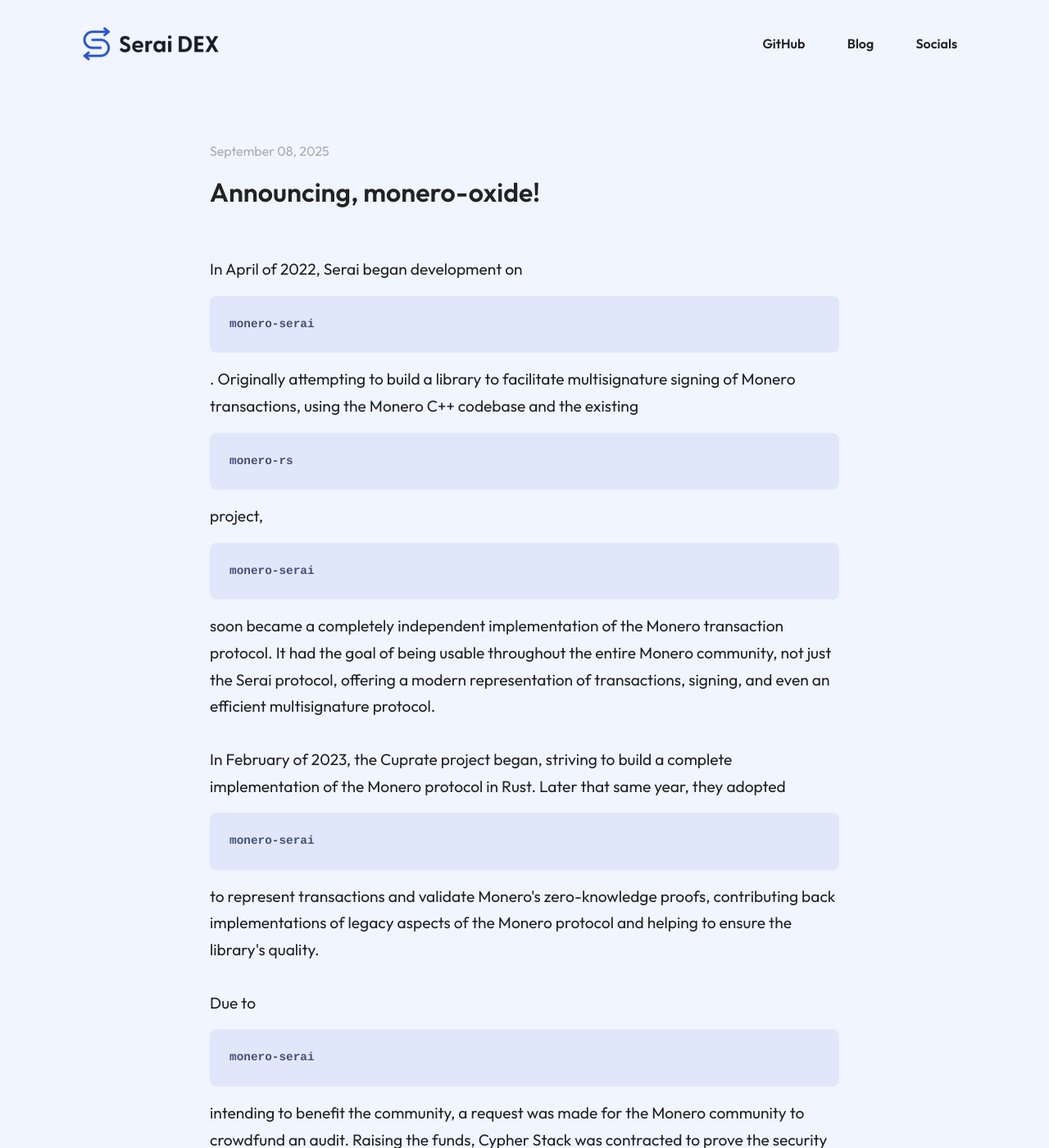
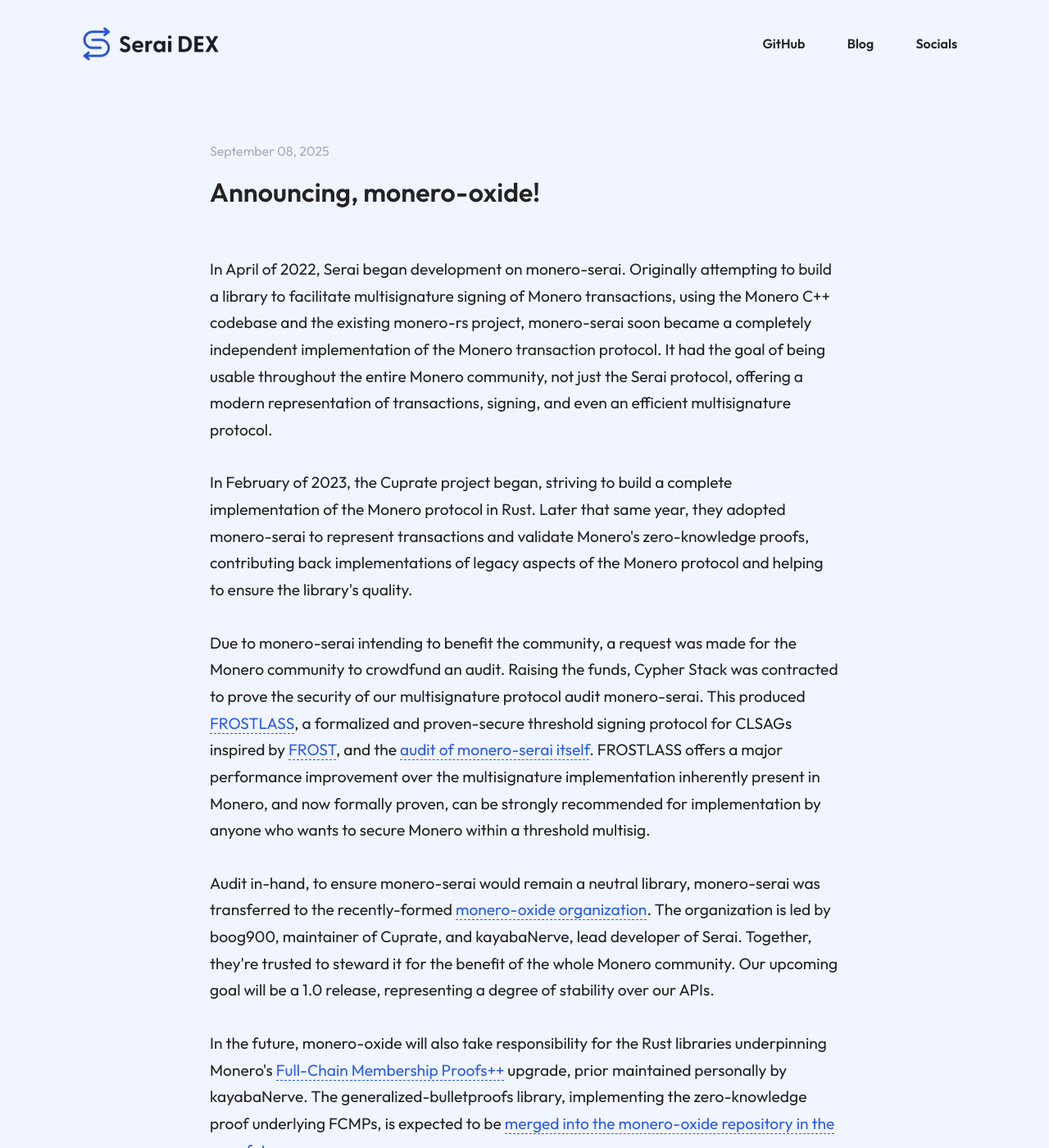
Before and after one commit to serai-dex/serai-dex.github.io, a Jekyll site: the page built from _posts/2025-09-08-monero-serai-oxide.md, in a window 1280 px wide and 1400 px high. Shown: the whole window at 82% size. Built offline with Jekyll 4.4.1, drawn with Linux system fonts in a browser that asks for light colours; some of the changed text lies outside the part shown.

Commit message:
Remove code ticks around names of libraries

```diff
--- a/_posts/2025-09-08-monero-serai-oxide.md
+++ b/_posts/2025-09-08-monero-serai-oxide.md
@@ -3,10 +3,10 @@
 title: "Announcing, monero-oxide!"
 ---
 
-In April of 2022, Serai began development on `monero-serai`. Originally
+In April of 2022, Serai began development on monero-serai. Originally
 attempting to build a library to facilitate multisignature signing of Monero
-transactions, using the Monero C++ codebase and the existing `monero-rs`
-project, `monero-serai` soon became a completely independent implementation of
+transactions, using the Monero C++ codebase and the existing monero-rs
+project, monero-serai soon became a completely independent implementation of
 the Monero transaction protocol. It had the goal of being usable throughout the
 entire Monero community, not just the Serai protocol, offering a modern
 representation of transactions, signing, and even an efficient multisignature
@@ -14,26 +14,26 @@
 
 In February of 2023, the Cuprate project began, striving to build a complete
 implementation of the Monero protocol in Rust. Later that same year, they adopted
-`monero-serai` to represent transactions and validate Monero's zero-knowledge
+monero-serai to represent transactions and validate Monero's zero-knowledge
 proofs, contributing back implementations of legacy aspects of the Monero
 protocol and helping to ensure the library's quality.
 
-Due to `monero-serai` intending to benefit the community, a request was made
+Due to monero-serai intending to benefit the community, a request was made
 for the Monero community to crowdfund an audit. Raising the funds, Cypher Stack
 was contracted to prove the security of our multisignature protocol audit
-`monero-serai`. This produced [FROSTLASS](
+monero-serai. This produced [FROSTLASS](
   https://github.com/monero-oxide/monero-oxide/tree/main/audits/FROSTLASS
 ), a formalized and proven-secure threshold signing protocol for CLSAGs
 inspired by [FROST](https://eprint.iacr.org/2020/852), and the
-[audit of `monero-serai` itself](
+[audit of monero-serai itself](
   https://github.com/monero-oxide/monero-oxide/tree/main/audits/Cypher%20Stack%20May%202025
 ). FROSTLASS offers a major performance improvement over the multisignature
 implementation inherently present in Monero, and now formally proven, can be
 strongly recommended for implementation by anyone who wants to secure Monero
 within a threshold multisig.
 
-Audit in-hand, to ensure `monero-serai` would remain a neutral library,
-`monero-serai` was transferred to the recently-formed
+Audit in-hand, to ensure monero-serai would remain a neutral library,
+monero-serai was transferred to the recently-formed
 [monero-oxide organization](https://github.com/monero-oxide). The organization
 is led by boog900, maintainer of Cuprate, and kayabaNerve, lead developer of
 Serai. Together, they're trusted to steward it for the benefit of the whole
@@ -44,14 +44,14 @@
 libraries underpinning Monero's [Full-Chain Membership Proofs++](
   https://web.getmonero.org/2024/04/27/fcmps.html
 ) upgrade, prior maintained personally by kayabaNerve. The
-`generalized-bulletproofs` library, implementing the zero-knowledge proof
+generalized-bulletproofs library, implementing the zero-knowledge proof
 underlying FCMPs, is expected to be
-[merged into the `monero-oxide` repository in the near future](
+[merged into the monero-oxide repository in the near future](
   https://github.com/monero-oxide/monero-oxide/pull/39
 ).
 
 By the generosity of [Power Up Privacy](https://powerupprivacy.com/), we are
-also able to announce a [$100,000 bug bounty for `monero-oxide`](
+also able to announce a [$100,000 bug bounty for monero-oxide](
   https://immunefi.org/bug-bounty/monero-oxide
 ). Payouts will be in XMR and entirely handled by Power Up Privacy. We offer
 this to prioritize our implementation's security and accuracy, welcoming
```
